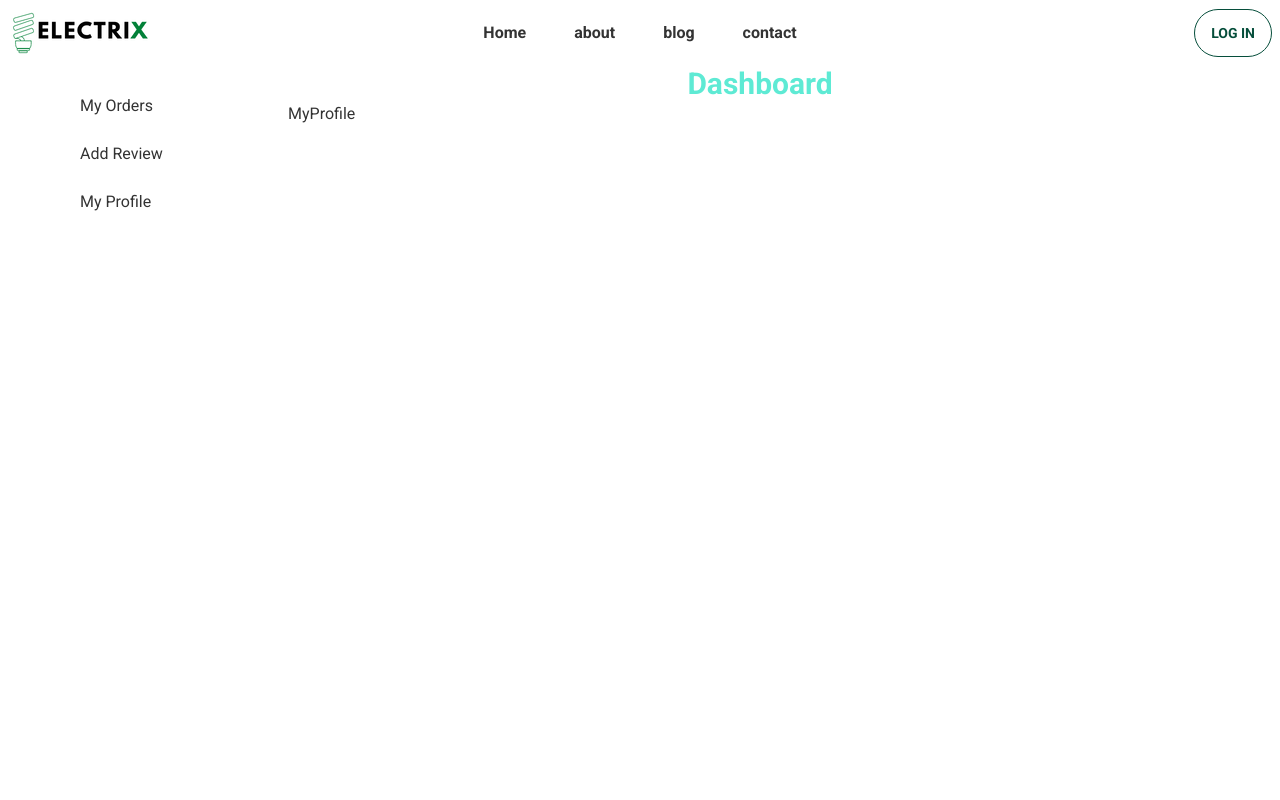
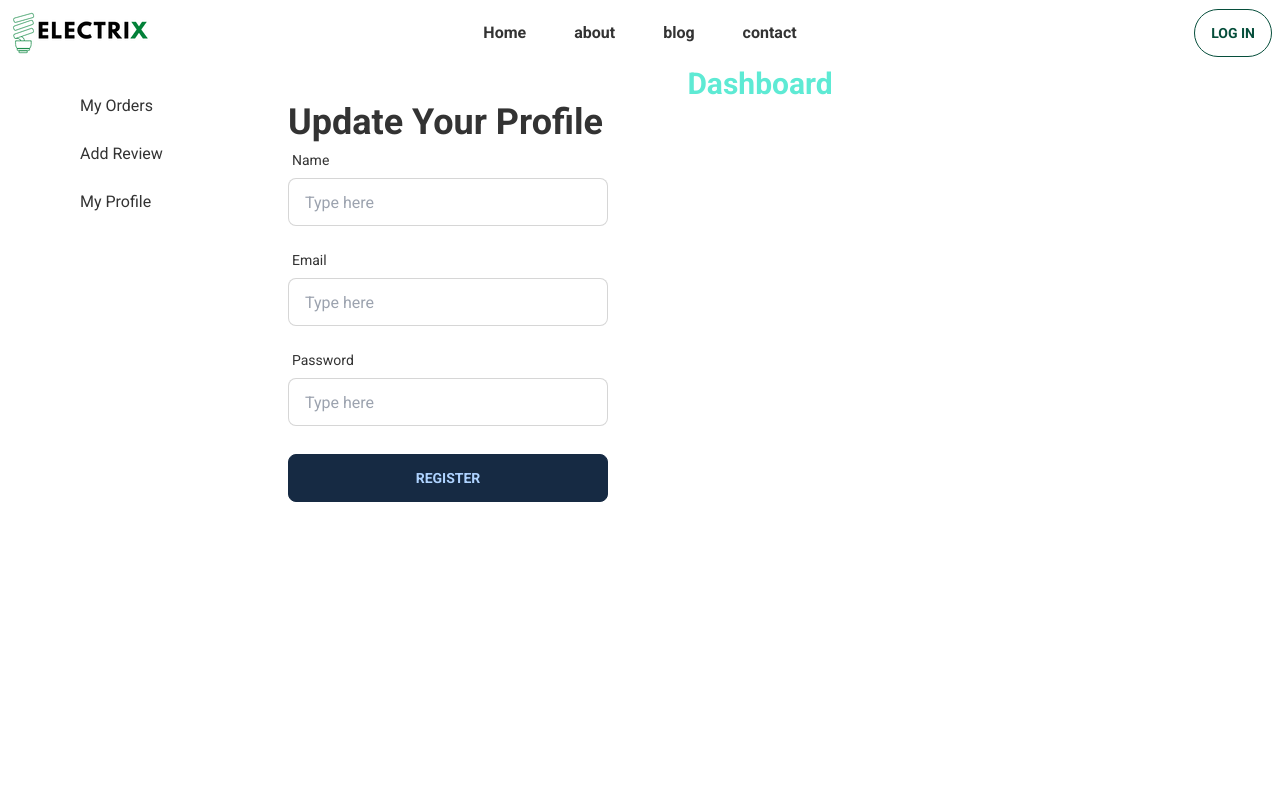
Before and after one commit to mehedih23/electrix-client, a React (Create React App) app: page /dashboard/profile in a window 1280 px wide. Shown: the top 800 px of the page. Built offline with nearby package versions, Linux system fonts and the light colour scheme; no server answers.

Commit message:
purchase done without disabled

```diff
--- a/src/App.js
+++ b/src/App.js
@@ -15,6 +15,7 @@ import Dashboard from './Pages/Dashboard/Dashboard';
 import MyOrders from './Pages/Dashboard/MyOrders';
 import MyReviews from './Pages/Dashboard/MyReviews';
 import MyProfile from './Pages/Dashboard/MyProfile';
+import { Toaster } from 'react-hot-toast';
 
 function App() {
   useEffect(() => {
@@ -22,6 +23,7 @@ function App() {
   }, [])
   return (
     <div className='app'>
+      <Toaster></Toaster>
       <Navbar></Navbar>
       <div className='max-w-7xl mx-auto lg:px-12'>
 
--- a/src/Pages/Dashboard/MyProfile.js
+++ b/src/Pages/Dashboard/MyProfile.js
@@ -1,8 +1,92 @@
 import React from 'react'
+import { useForm } from "react-hook-form";
+
 
 const MyProfile = () => {
+    const { register, formState: { errors }, handleSubmit } = useForm();
+
+
+
+    // from form-hook function //
+    const onSubmit = data => {
+        console.log(data)
+    };
     return (
-        <div>MyProfile</div>
+        <div>
+            <h1 className='text-4xl font-bold'>Update Your Profile</h1>
+            <form onSubmit={handleSubmit(onSubmit)}>
+                <label className="label">
+                    <span className="label-text">Name</span>
+                </label>
+                <input
+                    type="text"
+                    {...register("name", {
+                        required: {
+                            value: true,
+                            message: 'Name is required'
+                        }
+                    })}
+                    placeholder="Type here"
+                    className="input input-bordered w-full max-w-xs" />
+                <label className="label">
+                    {errors.name?.type === 'required' && <span className="label-text-alt text-sm text-red-600">{errors?.name?.message}</span>}
+                </label>
+                <label className="label">
+                    <span className="label-text">Email</span>
+                </label>
+                <input
+                    type="email"
+                    {...register("email", {
+                        required: {
+                            value: true,
+                            message: 'Email is required'
+                        },
+                        pattern: {
+                            value: /^[\w-.]+@([\w-]+\.)+[\w-]{2,4}$/,
+                            message: 'Provide a valid email address'
+                        }
+                    })}
+                    placeholder="Type here"
+                    className="input input-bordered w-full max-w-xs" />
+                <label className="label">
+                    {errors.email?.type === 'required' && <span className="label-text-alt text-sm text-red-600">{errors.email.message}</span>}
+                    {errors.email?.type === 'pattern' && <span className="label-text-alt text-sm text-red-600">{errors.email.message}</span>}
+                </label>
+                <label className="label">
+                    <span className="label-text">Password</span>
+                </label>
+                <input
+                    type="password"
+                    {...register("password", {
+                        required: {
+                            value: true,
+                            message: 'Password is required'
+                        },
+                        pattern: {
+                            value: /^(?=.*[\W])[\w\W]{6,20}$/,
+                            message: 'One special character required'
+                        },
+                        minLength: {
+                            value: 6,
+                            message: 'Must be 6 characters longer'
+                        }
+                        ,
+                        maxLength: {
+                            value: 20,
+                            message: 'Must be 20 characters smaller'
+                        }
+                    })}
+                    placeholder="Type here"
+                    className="input input-bordered w-full max-w-xs" />
+                <label className="label">
+                    {errors.password?.type === 'required' && <span className="label-text-alt text-sm text-red-600">{errors.password.message}</span>}
+                    {errors.password?.type === 'pattern' && <span className="label-text-alt text-sm text-red-600">{errors.password.message}</span>}
+                    {errors.password?.type === 'minLength' && <span className="label-text-alt text-sm text-red-600">{errors.password.message}</span>}
+                    {errors.password?.type === 'maxLength' && <span className="label-text-alt text-sm text-red-600">{errors.password.message}</span>}
+                </label>
+                <input type="submit" value="Register" className='btn btn-active w-full max-w-xs mt-3' />
+            </form>
+        </div>
     )
 }
 
--- a/src/Pages/Purchase/Purchase.js
+++ b/src/Pages/Purchase/Purchase.js
@@ -1,5 +1,6 @@
 import React, { useEffect, useState } from 'react'
 import { useAuthState } from 'react-firebase-hooks/auth';
+import toast from 'react-hot-toast';
 import { useParams } from 'react-router-dom'
 import auth from '../../firebase.init';
 
@@ -7,7 +8,7 @@ const Purchase = () => {
     const { id } = useParams();
     const [tool, setTool] = useState({});
     const [user] = useAuthState(auth);
-    const [requiredQuantity, setRequireQuantity] = useState('');
+
 
     const { name, image, description, price, min_order, available_quantity } = tool;
     useEffect(() => {
@@ -16,13 +17,6 @@ const Purchase = () => {
             .then(data => setTool(data))
     }, [id])
 
-    const handleQuantity = (e) => {
-        setRequireQuantity(e.target.value);
-    }
-
-    const total = parseInt(requiredQuantity) * parseFloat(price);
-    console.log(parseInt(requiredQuantity))
-    console.log(parseFloat(price))
 
     const handlePlaceOrder = (e) => {
         e.preventDefault();
@@ -31,10 +25,41 @@ const Purchase = () => {
         const email = e.target.email.value;
         const phone = e.target.phone.value;
         const address = e.target.address.value;
-        const orderQuantity = requiredQuantity;
-        const totalPrice = total;
-        console.log(name, email, phone, address, orderQuantity, totalPrice);
+        const orderQuantity = e.target.minOrder.value;
+
+        const total = (parseInt(orderQuantity) * parseFloat(price)).toFixed(2);
+
+        const order = {
+            name,
+            email,
+            phone,
+            address,
+            orderQuantity,
+            total
+        }
+
+        if (parseInt(orderQuantity) < parseInt(min_order)) {
+            toast.error('You can not purchase less piece of items.', { id: 'less' })
+        } else if (parseInt(orderQuantity) > parseInt(available_quantity)) {
+            toast.error('You can not purchase more piece of items.', { id: 'more' })
+        } else {
+            fetch('http://localhost:1111/order', {
+                method: 'POST',
+                headers: {
+                    'content-type': 'application/json'
+                },
+                body: JSON.stringify(order)
+            })
+                .then(response => response.json())
+                .then(data => {
+                    if (data.acknowledged) {
+                        e.target.reset();
+                        toast.success('Order complete successfully.', { id: 'order-success' })
+                    }
+                })
+        }
     }
+
 
 
     return (
@@ -123,30 +148,16 @@ const Purchase = () => {
                         type="number"
                         placeholder="Type here"
                         className="input input-bordered w-full max-w-xs"
-                        onChange={handleQuantity}
                     />
                     <label className="label">
                         <span class="label-text-alt text-red-600">{ }</span>;
                     </label>
 
-                    <label className="label">
-                        <span className="label-text">Total Price</span>
-                    </label>
-                    <input
-                        defaultValue={total.toFixed(2)}
-                        readOnly
-                        type="number"
-                        placeholder="Type here"
-                        className="input input-bordered w-full max-w-xs"
-                    />
-                    <label className="label"></label>
 
-                    <label className="label"></label>
                     <input
                         type="submit"
                         className="input input-bordered w-full max-w-xs btn btn-accent btn-outline"
                         value='Place Order'
-                        disabled={requiredQuantity < min_order || requiredQuantity < available_quantity ? true : false}
                     />
                 </form>
 
```
